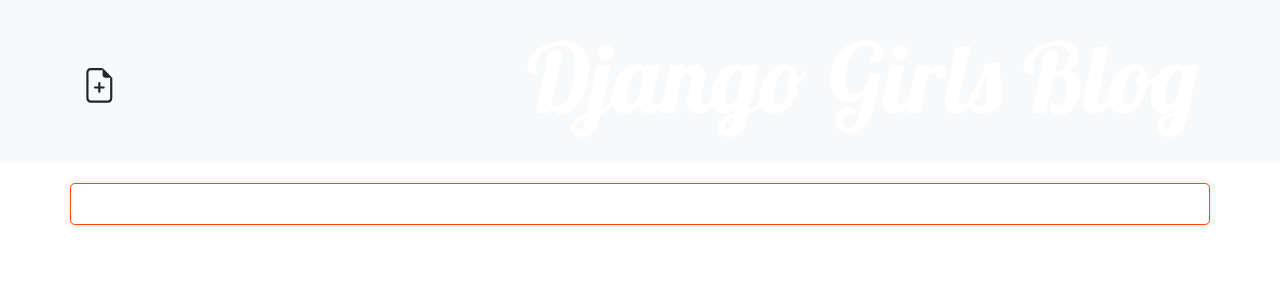
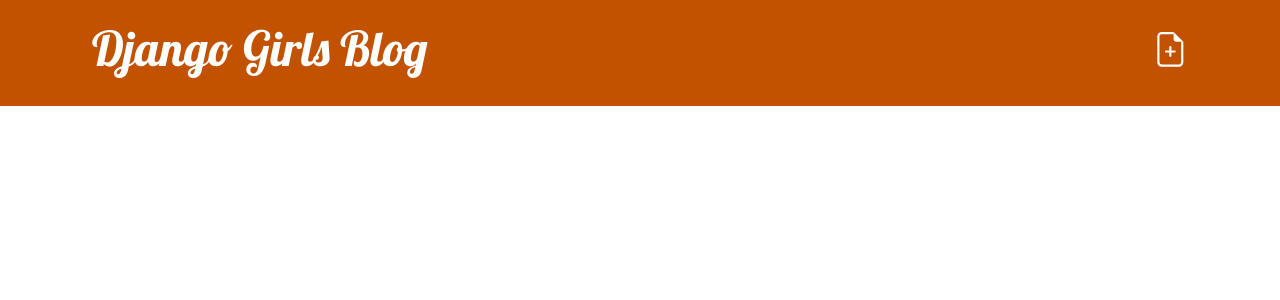
Before and after one commit to SaluAnnGeorge/my-first-blog, a Django app: page / in a window 1280 px wide. Shown: the top 300 px of the page. Run offline with Django 3.2, Linux system fonts and the light colour scheme; data that the repository does not hold is empty.

Commit message:
salu edit for pencil

```diff
--- a/blog/templates/blog/base.html
+++ b/blog/templates/blog/base.html
@@ -26,42 +26,3 @@
         </main>
     </body>
 </html>
-<style>/* blog.css */
-
-    /* Page header */
-    .page-header {
-        background-color: #f8f9fa;
-        padding: 20px 0;
-        margin-bottom: 20px;
-    }
-
-    .page-header .container {
-        display: flex;
-        justify-content: space-between;
-        align-items: center;
-    }
-
-    .page-header a {
-        text-decoration: none;
-        color: #212529;
-    }
-
-    .page-header h1 a {
-        font-family: 'Lobster', cursive;
-        font-size: 2em;
-    }
-
-    /* Content section */
-    .content {
-        margin-top: 20px;
-    }
-
-    /* Main content area */
-    .content .col {
-        padding: 20px;
-        background-color: #ffffff;
-        border: 1px solid #fc470b;
-        border-radius: 5px;
-        box-shadow: 0 0 10px rgba(0, 0, 0, 0.1);
-    }
-    </style>
```
